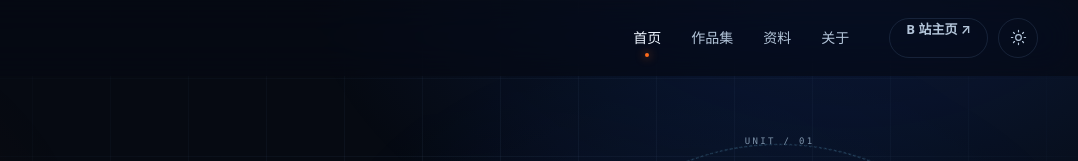
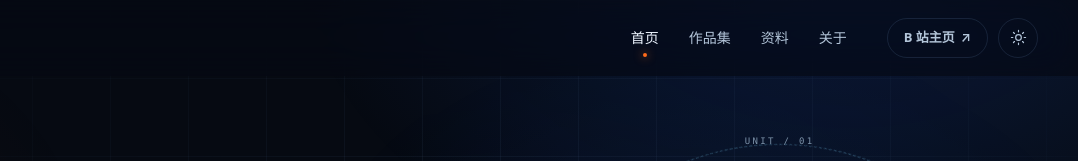
Before and after one commit to amai100/diy.github.io, a website: page index.html in a window 1280 px wide. Shown: the top 161 px of the page, 202-1280 px from the left. Drawn offline with Linux system fonts and the light colour scheme.

Commit message:
Center header CTA label and arrow

```diff
--- a/assets/css/style.css
+++ b/assets/css/style.css
@@ -399,12 +399,18 @@ svg {
 }
 
 .btn-ghost {
+  display: inline-flex;
+  align-items: center;
+  justify-content: center;
+  gap: 6px;
   height: 40px;
   padding: 0 16px;
   border: 1px solid var(--line);
   border-radius: 999px;
   font-size: 13px;
   font-weight: 600;
+  line-height: 1;
+  white-space: nowrap;
   color: var(--text-2);
 }
 
--- a/index.html
+++ b/index.html
@@ -104,7 +104,7 @@
             href="https://space.bilibili.com/3494354003954471"
             target="_blank"
             rel="noopener noreferrer"
-            >B 站主页 <span aria-hidden="true">↗</span></a
+            ><span>B 站主页</span><span aria-hidden="true">↗</span></a
           >
           <button class="theme-toggle" type="button" aria-label="切换主题" title="切换主题">
             <svg class="icon-sun" viewBox="0 0 24 24" fill="none" stroke="currentColor" stroke-width="1.7" stroke-linecap="round" aria-hidden="true">
```
Also changed, not shown: about.html (+1 -1 lines), works.html (+1 -1 lines).
